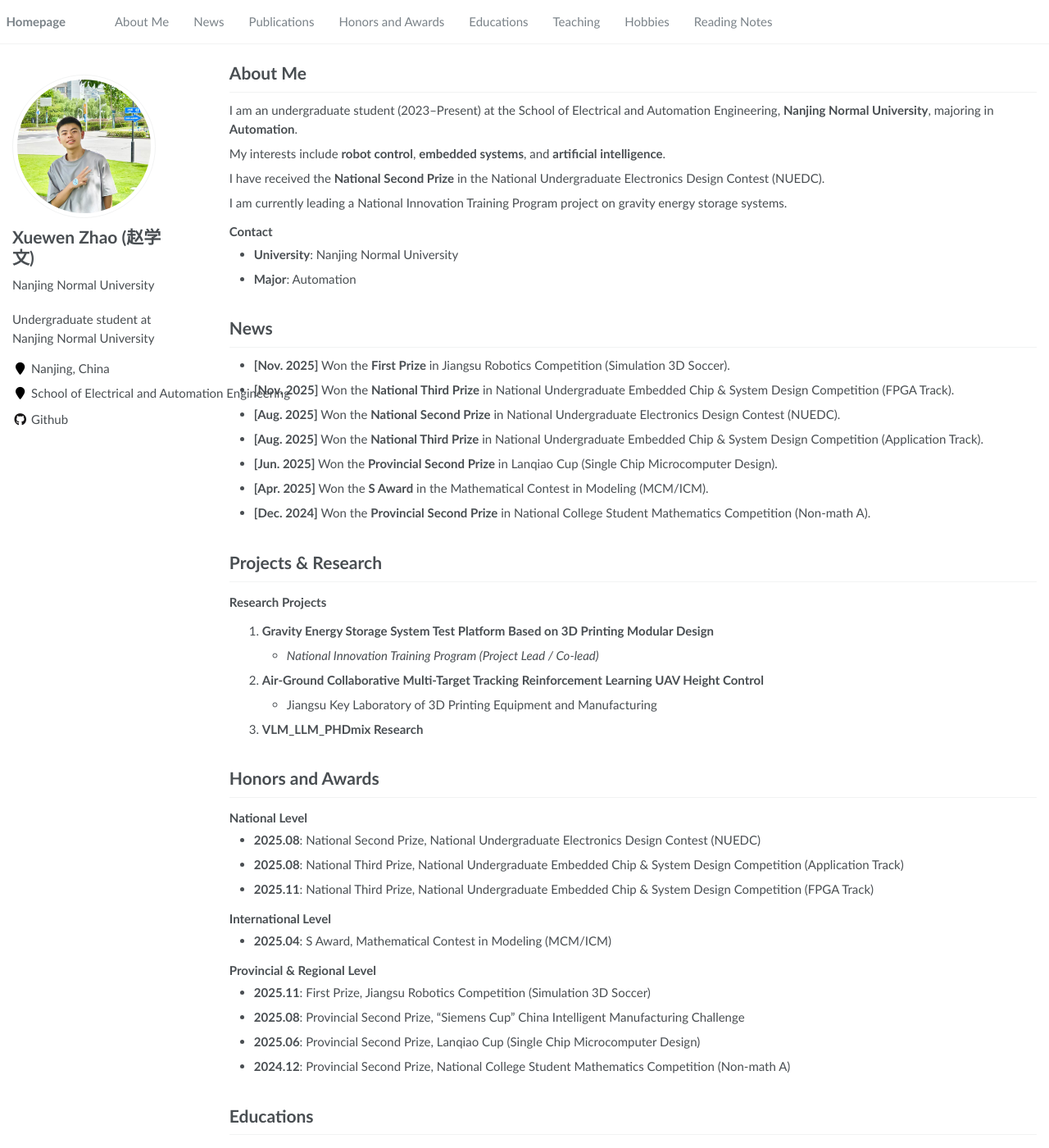
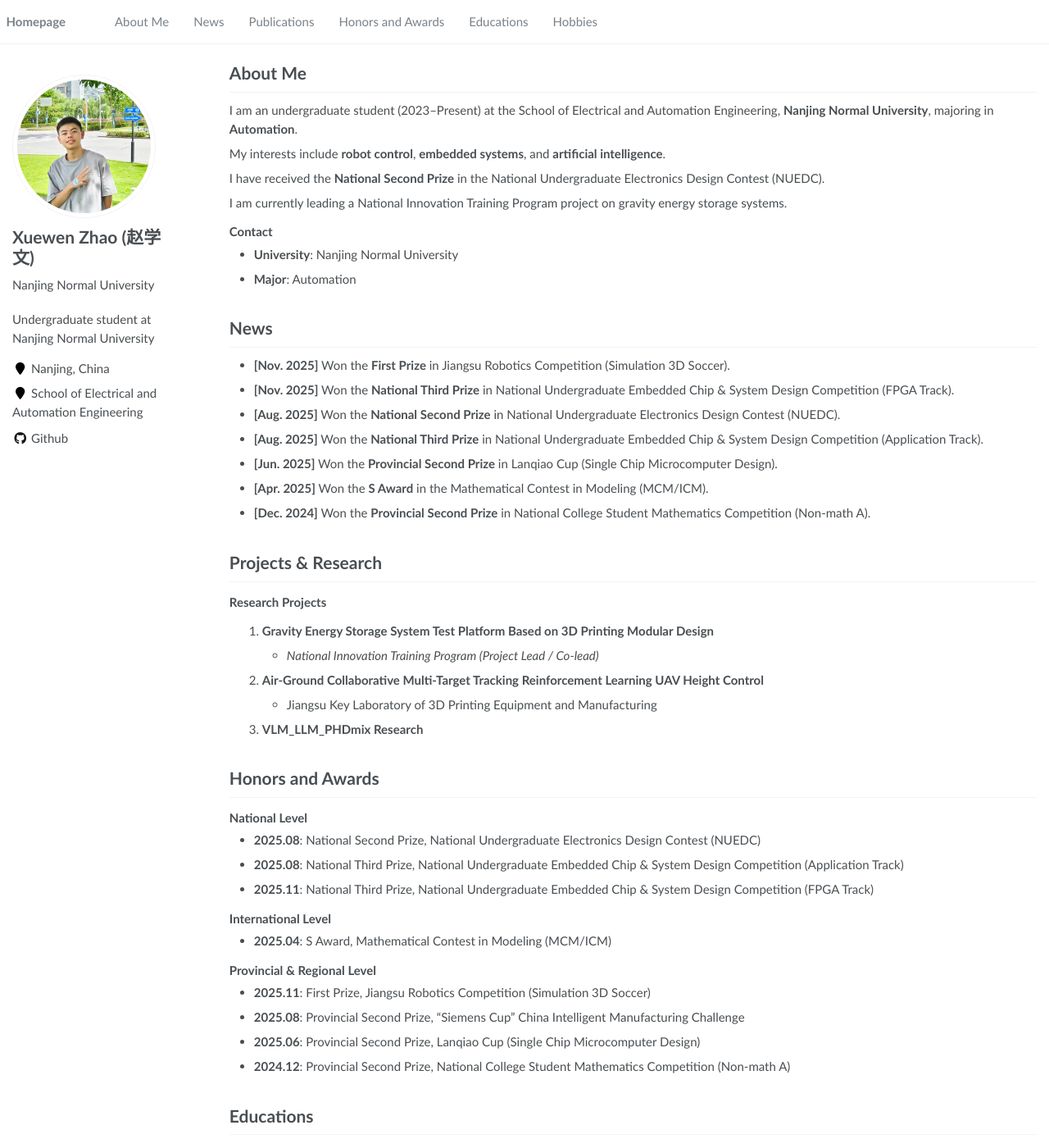
Before and after one commit to 66Leslie/66Leslie.github.io, a Jekyll site: the page built from _pages/about.md, in a window 1280 px wide and 1400 px high. Shown: the whole window at 82% size. Built offline with Jekyll 4.4.1, drawn with Linux system fonts in a browser that asks for light colours; some of the changed text lies outside the part shown.

Commit message:
Remove teaching/reading notes and fix sidebar wrap

```diff
--- a/_data/navigation.yml
+++ b/_data/navigation.yml
@@ -15,11 +15,5 @@
   - title: "Educations"
     url: "/#educations"
 
-  - title: "Teaching"
-    url: "/#teaching"
-
   - title: "Hobbies"
     url: "/#hobbies"
-
-  - title: "Reading Notes"
-    url: "/#reading-notes"
--- a/_pages/about.md
+++ b/_pages/about.md
@@ -20,9 +20,7 @@
 {% include_relative about/publications.md %}
 {% include_relative about/honors.md %}
 {% include_relative about/educations.md %}
-{% include_relative about/teaching.md %}
 {% include_relative about/hobbies.md %}
-{% include_relative about/reading-notes.md %}
 <!-- ========================================================================================================================================== -->
 <style>
 /* 只影响正文内容区的超链接 */
--- a/_pages/about/reading-notes.md
+++ /dev/null
@@ -1,3 +0,0 @@
-<span class="anchor" id="reading-notes"></span>
-# 📝 Reading Notes
-I keep concise notes while learning robotics, embedded systems, and AI. (整理中，后续补充链接与目录。)
--- a/_pages/about/teaching.md
+++ /dev/null
@@ -1,4 +0,0 @@
-<span class="anchor" id="teaching"></span>
-# Teaching
-
-* No teaching experience listed yet.
--- a/_sass/_sidebar.scss
+++ b/_sass/_sidebar.scss
@@ -234,7 +234,9 @@
   }
 
   li {
-    white-space: nowrap;
+    white-space: normal;
+    overflow-wrap: anywhere;
+    word-break: break-word;
   }
 
   a {
```
